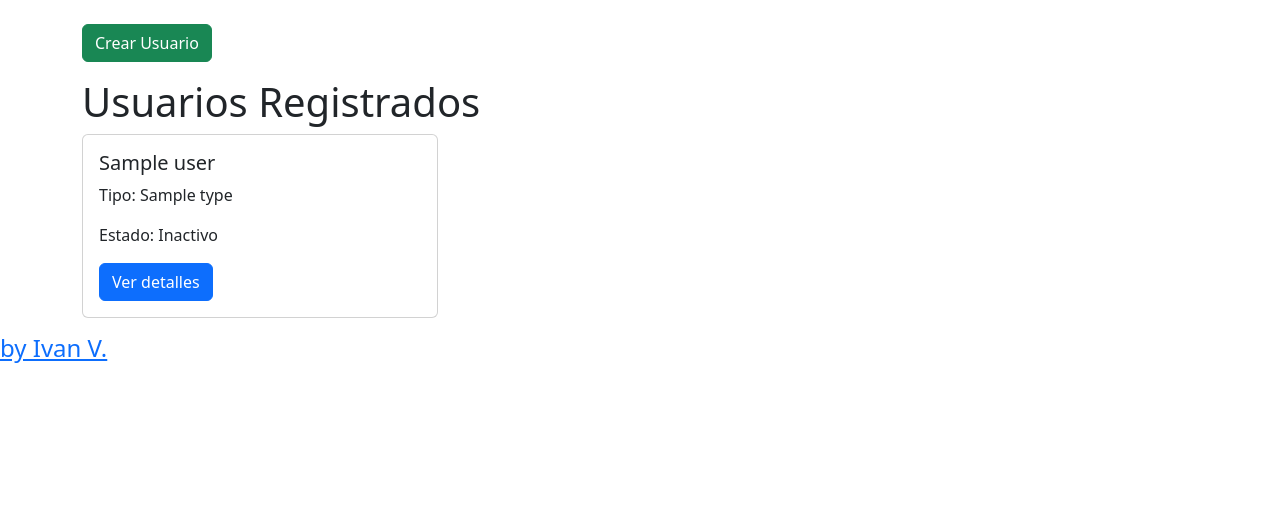
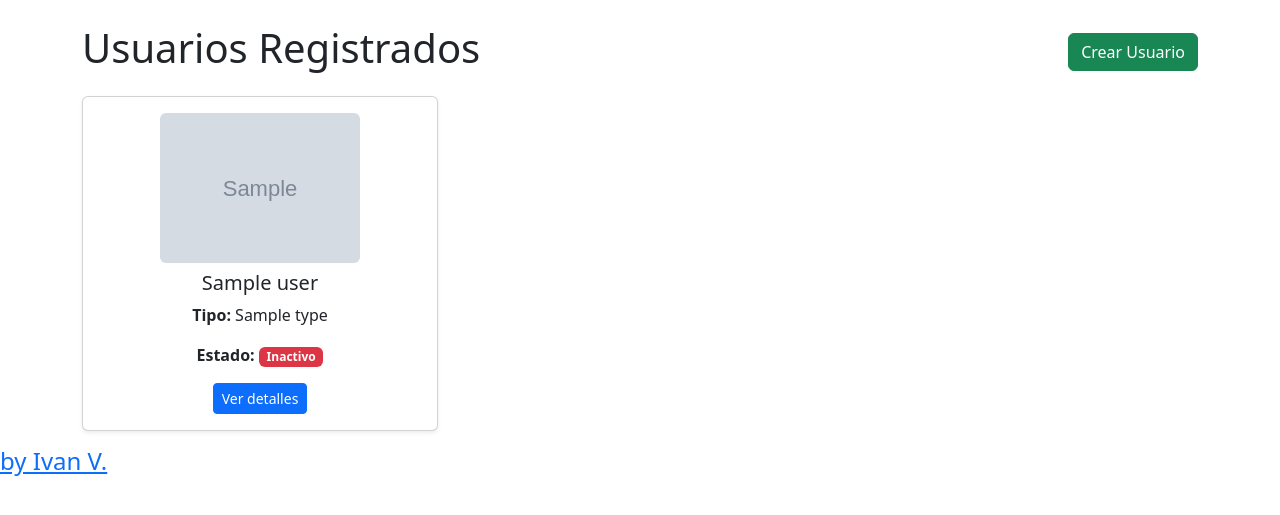
Before and after one commit to Iv4n-0v/Project_Social_MEdi4, a FastAPI app: template templates/user_list.html in a window 1280 px wide. Shown: the top 515 px of the page. Run offline with FastAPI, Linux system fonts and the light colour scheme; the template is opened without the code that fills it: most values are stand-ins (such as "Sample title", 1, 10 or a date in 2020); grey boxes marked "Sample" are stand-in pictures.

Commit message:
changes in user_list.html

```diff
--- a/templates/user_list.html
+++ b/templates/user_list.html
@@ -1,20 +1,45 @@
 {% include 'header.html' %}
+
 <div class="container mt-4">
-    <a href="/users/new" class="btn btn-success mb-3">Crear Usuario</a>
-    <h1>Usuarios Registrados</h1>
+    <div class="d-flex justify-content-between align-items-center mb-3">
+        <h1>Usuarios Registrados</h1>
+        <a href="/users/new" class="btn btn-success">Crear Usuario</a>
+    </div>
+
     <div class="row">
         {% for user in users %}
         <div class="col-md-4 mb-3">
-            <div class="card">
-                <div class="card-body">
+            <div class="card shadow-sm">
+                <div class="card-body text-center">
+
+                    {% if user.img %}
+                        <img src="{{ user.img }}" class="img-fluid rounded mb-2" style="max-height: 150px;">
+                    {% endif %}
+
                     <h5 class="card-title">{{ user.name }}</h5>
-                    <p class="card-text">Tipo: {{ user.type }}</p>
-                    <p class="card-text">Estado: {{ 'Activo' if user.is_active else 'Inactivo' }}</p>
-                    <a href="/users/{{ user.id }}" class="btn btn-primary">Ver detalles</a>
+
+                    <p class="card-text">
+                        <strong>Tipo:</strong> {{ user.type }}
+                    </p>
+
+                    <p class="card-text">
+                        <strong>Estado:</strong>
+                        {% if user.is_active %}
+                            <span class="badge bg-success">Activo</span>
+                        {% else %}
+                            <span class="badge bg-danger">Inactivo</span>
+                        {% endif %}
+                    </p>
+
+                    <a href="/users/{{ user.id }}" class="btn btn-primary btn-sm">
+                        Ver detalles
+                    </a>
+
                 </div>
             </div>
         </div>
         {% endfor %}
     </div>
 </div>
+
 {% include 'footer.html' %}
```
Also changed, not shown: user.py (+36 -11 lines).
